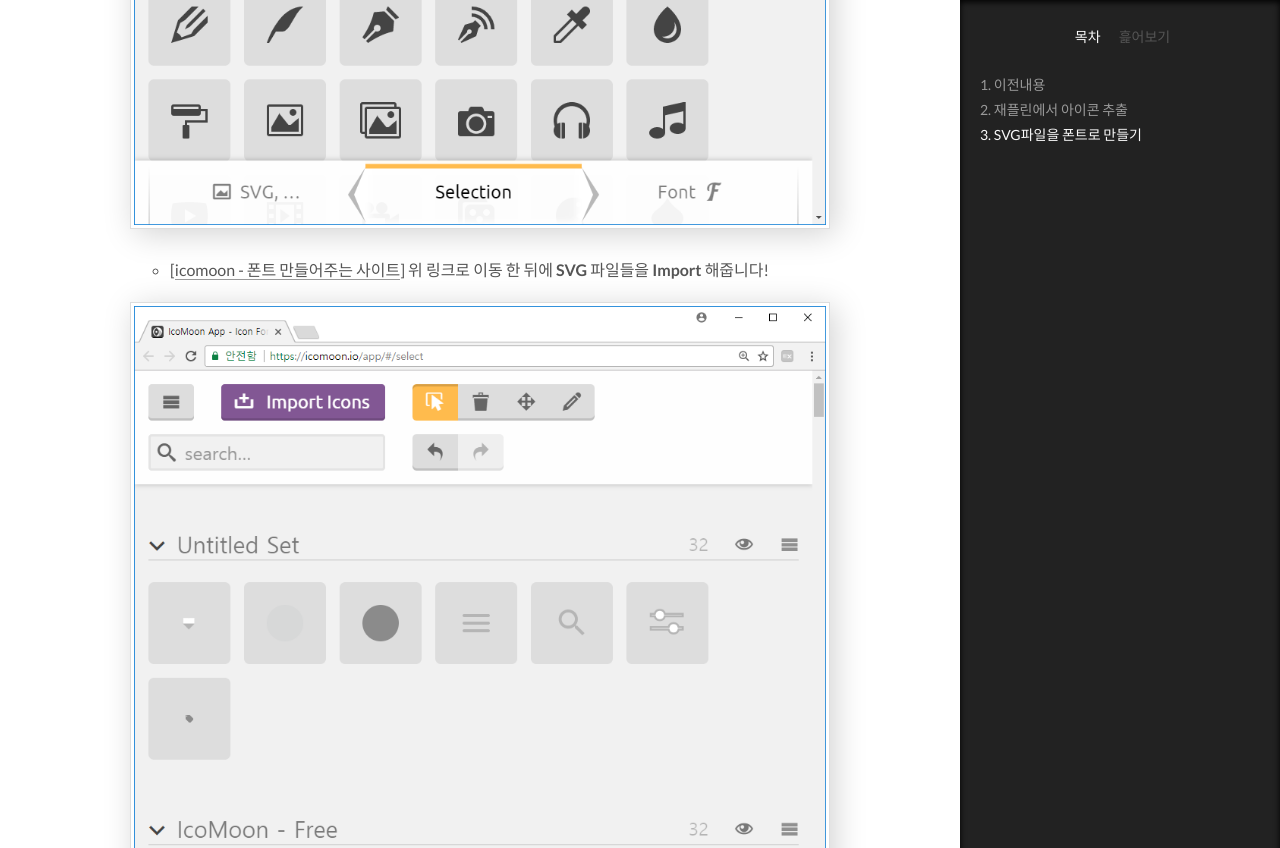
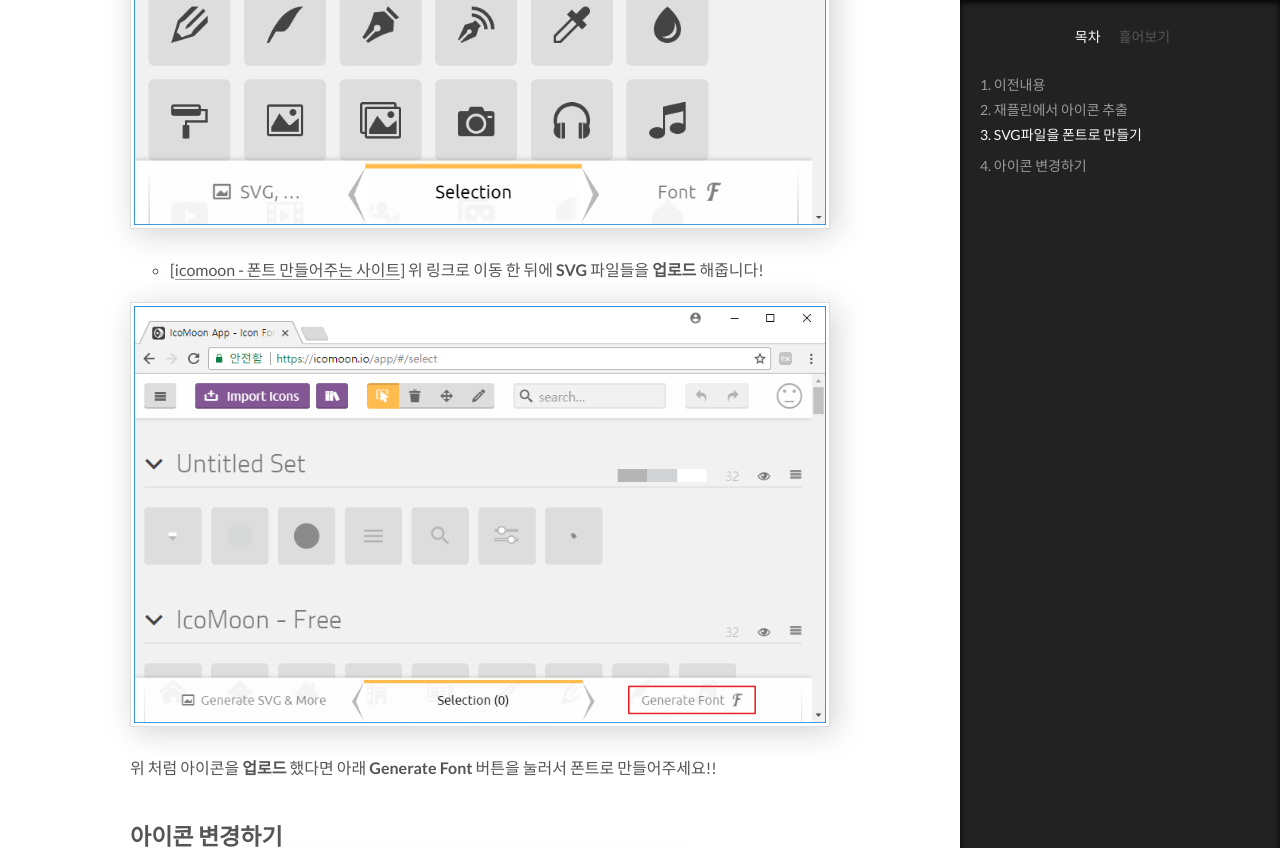
Before and after one commit to wkddnjset/wkddnjset.github.io, a Jekyll site: the page built from _posts/2018-02-05-ionic-3-앱-개발-(탭-아이콘-변경)-[여행플랜].md, in a window 1280 px wide and 1400 px high, scrolled down 3705 px. Shown: the top 848 px of the window. Built offline with Jekyll 4.4.1, drawn with Linux system fonts in a browser that asks for light colours; comment, search, counter and statistics services are not loaded; some of the changed text lies outside the part shown; grey boxes are pictures that could not be loaded.

Commit message:
2018-02-05

```diff
--- a/_posts/2018-02-05-ionic-3-앱-개발-(탭-아이콘-변경)-[여행플랜].md
+++ b/_posts/2018-02-05-ionic-3-앱-개발-(탭-아이콘-변경)-[여행플랜].md
@@ -35,6 +35,14 @@ tags: ionic, app, develop
 ![import-icon-01](https://raw.githubusercontent.com/wkddnjset/wkddnjset.github.io/master/_posts/images/2018-02-05/import_icon_01.png)
 
 - [[icomoon - 폰트 만들어주는 사이트](https://icomoon.io/app/#/select)]
-위 링크로 이동 한 뒤에 **SVG** 파일들을 **Import** 해줍니다!
+위 링크로 이동 한 뒤에 **SVG** 파일들을 **업로드** 해줍니다!
 
 ![import-icon-02](https://raw.githubusercontent.com/wkddnjset/wkddnjset.github.io/master/_posts/images/2018-02-05/import_icon_02.png)
+
+위 처럼 아이콘을 **업로드** 했다면 아래 **Generate Font** 버튼을 눌러서 폰트로 만들어주세요!!
+
+## 아이콘 변경하기
+
+![change-icon-01](https://raw.githubusercontent.com/wkddnjset/wkddnjset.github.io/master/_posts/images/2018-02-05/change_icon_01.png)
+
+`/Desktop/Tourplan/src/assets/`경로에 만들어진 **icomoon.zip**압축파일을 풀어주세요.
```
Also changed, not shown: _posts/images/2018-02-05/change_icon.png (added), _posts/images/2018-02-05/import_icon_02.png.
